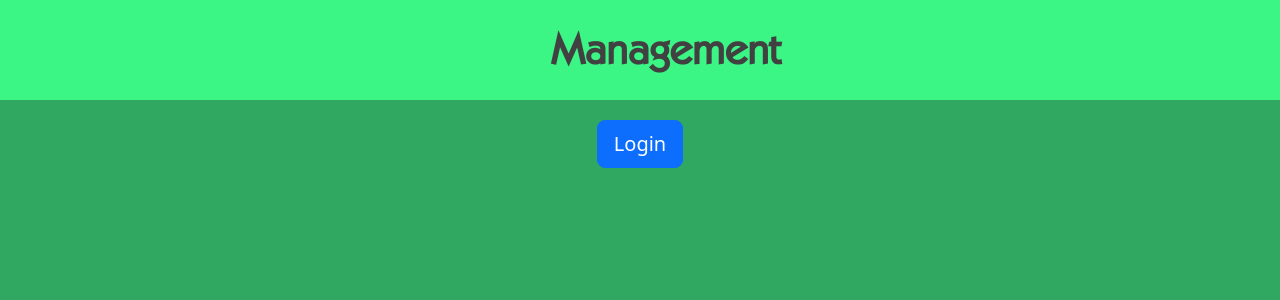
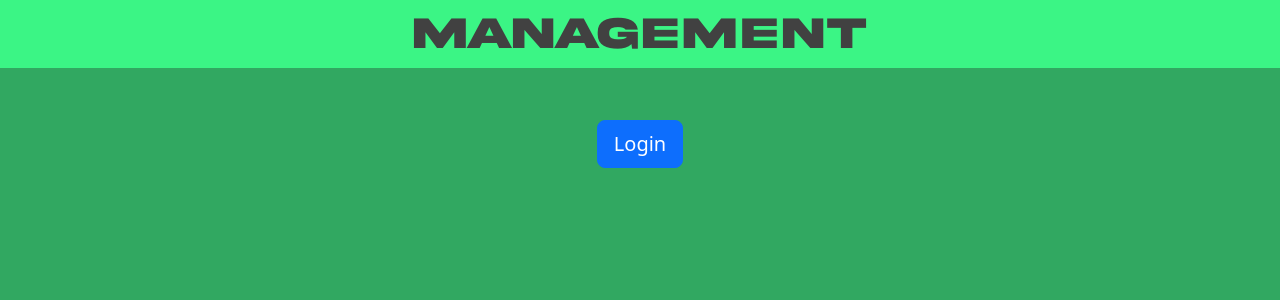
Before and after one commit to polito-SE2-TEAM-20/softeng2-OfficeQueueManagementSystem, a React (Create React App) app in the folder front-end/: page /management in a window 1280 px wide. Shown: the top 300 px of the page. Built offline with nearby package versions, Linux system fonts and the light colour scheme.

Commit message:
minor changes: ui/ux

```diff
--- a/front-end/src/Management/managementpage.js
+++ b/front-end/src/Management/managementpage.js
@@ -1,13 +1,13 @@
-import { Container, Row, Col} from 'react-bootstrap';
+import { Container, Row, Col } from 'react-bootstrap';
 import { LoginButton } from '../Login/Login';
 
 const Managementpage = () => {
     return (
         <Container fluid style={{ minHeight: "100vh", backgroundColor: "#31A861" }}>
             <Row>
-                <p className='headerClient' style={{ fontSize: "40px", textAlign: "center", paddingTop: "20px", paddingBottom: "20px", fontFamily: "Koblenz" }}>
-                    <b>Management</b>
-                </p>
+                <div className="header titleHeader">
+                    Management
+                </div>
             </Row>
             <Row style={{ marginTop: "100px" }}>
                 <Col >
--- a/front-end/src/client-stand/ClientStand.js
+++ b/front-end/src/client-stand/ClientStand.js
@@ -50,7 +50,7 @@ const ClientStand = () => {
     return (
         <Container fluid style={{ minHeight: "100vh", backgroundColor: "#31A861" }}>
             <Row>
-                <p className='headerClient' style={{ fontSize: "40px", textAlign: "center", paddingTop: "20px", paddingBottom: "20px", fontFamily: "Koblenz" }}>
+                <p className='headerClient' style={{ fontSize: "40px", textAlign: "center", paddingTop: "20px", paddingBottom: "20px", fontFamily: "Akira" }}>
                     <b>Please, select a service to get enqueued.</b>
                 </p>
             </Row>
```
